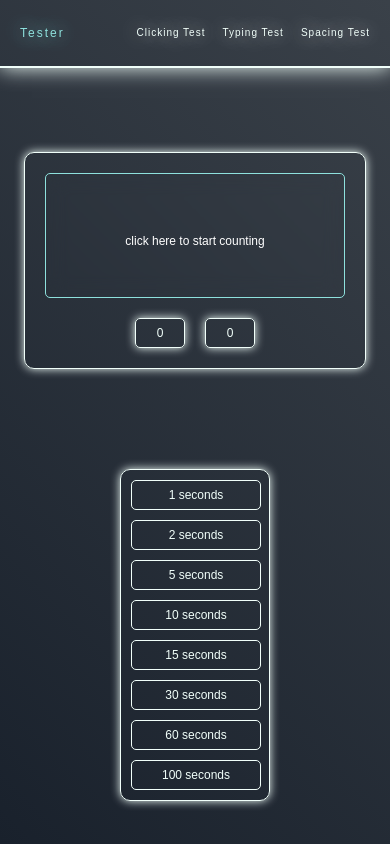
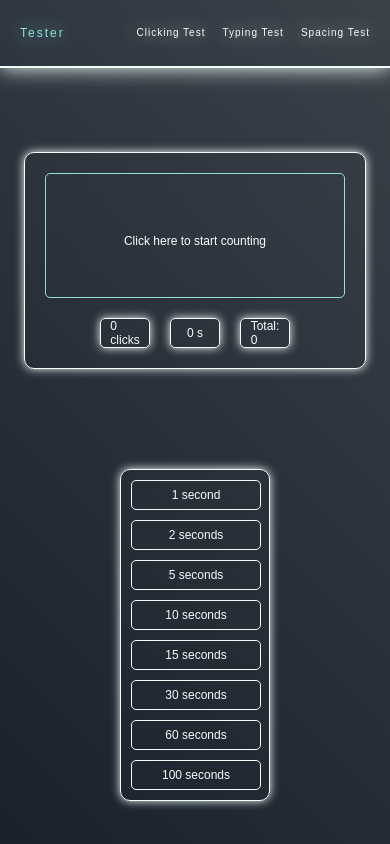
Before and after one commit to LucasNageI/click_test, a React (Vite) app: page / in a window 390 px wide. Built offline with nearby package versions, Linux system fonts and the light colour scheme.

Commit message:
counter y clicks dados

```diff
--- a/src/App.jsx
+++ b/src/App.jsx
@@ -1,16 +1,17 @@
-import React from 'react'
+import React, { useState } from 'react'
 import './App.css'
 import { Header, SpacingTest, TypingTest, ClickingTest, TestSeconds } from './Components/index.js'
 
 function App() {
 
+    const [selectedSeconds, setSelectedSeconds] = useState(0)
 
     return (
         <>
             <Header />
             <main className='main-container'>
-                <ClickingTest />
-                <TestSeconds />
+                <ClickingTest seconds={selectedSeconds} />
+                <TestSeconds setSelectedSeconds={setSelectedSeconds} />
             </main>
         </>
     )
--- a/src/Components/ClickingTest/ClickingTest.css
+++ b/src/Components/ClickingTest/ClickingTest.css
@@ -32,7 +32,7 @@
 }
 
 
-.times-clicked, .seconds {
+.times-clicked, .seconds, .total-clicks {
     display: flex;
     align-items: center;
     justify-content: center;
@@ -64,7 +64,7 @@
         font-size: 20px;
     }
 
-    .times-clicked, .seconds {
+    .times-clicked, .seconds, .total-clicks {
         width: 100px;
         height: 30px;
     }
@@ -76,7 +76,7 @@
         border-radius: 10px;
     }
 
-    .times-clicked, .seconds {
+    .times-clicked, .seconds, .total-clicks {
         width: 75px;
         height: 30px;
     }
@@ -109,7 +109,7 @@
         border-radius: 5px;
     }
 
-    .times-clicked, .seconds {
+    .times-clicked, .seconds, .total-clicks {
         width: 50px;
         font-size: 12px;
     }
@@ -123,7 +123,7 @@
         border-radius: 5px;
     }
 
-    .times-clicked, .seconds {
+    .times-clicked, .seconds, .total-clicks {
         width: 50px;
     }
 }
--- a/src/Components/ClickingTest/ClickingTest.jsx
+++ b/src/Components/ClickingTest/ClickingTest.jsx
@@ -1,30 +1,63 @@
-import React, { useState } from 'react'
+import React, { useState, useEffect, useRef } from 'react'
 import './ClickingTest.css'
 
-export const ClickingTest = () => {
+export const ClickingTest = ({ seconds }) => {
     const [is_counting, setChange] = useState(false)
-    const [seconds, setSeconds] = useState(0)
+    const [timesClicked, setClick] = useState(0)
+    const [remaining_seconds, setRemainingSeconds] = useState(seconds)
+    const intervalRef = useRef(null) // Usamos useRef para almacenar la referencia del intervalo
+    const [totalClicks, setTotalClicks] = useState(0)
 
-    const [timesClicked, setClick] = useState(0)
+    useEffect(() => {
+        return () => clearInterval(intervalRef.current) // Limpiar el intervalo cuando el componente se desmonta
+    }, [])
 
     const handleClickTest = () => {
-        setChange(!is_counting)
-        setClick((prevClicks) => prevClicks + 1)
+        if (!is_counting) {
+            // Si no está contando, inicia el conteo
+            setChange(true)
+            setTotalClicks(0)
+            setClick(1) // Cuenta el primer click
+            setRemainingSeconds(seconds) // Reinicia los segundos restantes
+
+            intervalRef.current = setInterval(() => {
+                setRemainingSeconds((prevRemainingSeconds) => {
+                    if (prevRemainingSeconds <= 1) {
+                        clearInterval(intervalRef.current) // Detener el intervalo cuando llega a 0
+                        setChange(false) // Detener el estado de counting
+                        setTotalClicks(timesClicked) // Guarda el total de clics
+                        return 0
+                    }
+                    return prevRemainingSeconds - 1
+                })
+            }, 1000)
+        } else {
+            // Si ya está contando, solo incrementa el contador de clicks
+            setClick((prevClicks) => prevClicks + 1)
+        }
     }
+
+    useEffect(() => {
+        // Cada vez que timesClicked cambia, se actualiza el total
+        if (!is_counting && remaining_seconds === 0) {
+            setTotalClicks(timesClicked)
+        }
+    }, [timesClicked, is_counting, remaining_seconds])
 
     return (
         <section className='main-page'>
             <div className='click-test-container'>
                 <button onClick={handleClickTest} className='click-test'>
                     <span className={`click-to-start ${is_counting}`}>
-                        click here to start counting
+                        {is_counting ? 'Counting...' : 'Click here to start counting'}
                     </span>
                 </button>
             </div>
 
             <div className='spans-container'>
-                <span className='times-clicked'>{timesClicked}</span>
-                <span className='seconds'>{seconds}</span>
+                <span className='times-clicked'>{timesClicked} clicks</span>
+                <span className='seconds'>{is_counting ? remaining_seconds : seconds} s</span>
+                <span className='total-clicks'>Total: {totalClicks}</span>
             </div>
         </section>
     )
--- a/src/Components/TestSeconds/TestSeconds.jsx
+++ b/src/Components/TestSeconds/TestSeconds.jsx
@@ -1,47 +1,51 @@
 import React from 'react'
 import './TestSeconds.css'
 
-export const TestSeconds = () => {
+export const TestSeconds = ({ setSelectedSeconds }) => {
+    const handleSelectSeconds = (seconds) => {
+        setSelectedSeconds(seconds)
+    }
+
     return (
         <section className='test-seconds-section'>
             <ul className='test-seconds-list'>
                 <li>
-                <button className='test-seconds-list-item'>
-                    <span className='test-seconds-list-item-span'>1 seconds</span>
+                    <button onClick={() => handleSelectSeconds(1)} className='test-seconds-list-item'>
+                        <span className='test-seconds-list-item-span'>1 second</span>
                     </button>
                 </li>
                 <li>
-                <button className='test-seconds-list-item'>
+                    <button onClick={() => handleSelectSeconds(2)} className='test-seconds-list-item'>
                         <span className='test-seconds-list-item-span'>2 seconds</span>
                     </button>
                 </li>
                 <li>
-                <button className='test-seconds-list-item'>
+                    <button onClick={() => handleSelectSeconds(5)} className='test-seconds-list-item'>
                         <span className='test-seconds-list-item-span'>5 seconds</span>
                     </button>
                 </li>
                 <li>
-                <button className='test-seconds-list-item'>
+                    <button onClick={() => handleSelectSeconds(10)} className='test-seconds-list-item'>
                         <span className='test-seconds-list-item-span'>10 seconds</span>
                     </button>
                 </li>
                 <li>
-                <button className='test-seconds-list-item'>
+                    <button onClick={() => handleSelectSeconds(15)} className='test-seconds-list-item'>
                         <span className='test-seconds-list-item-span'>15 seconds</span>
                     </button>
                 </li>
                 <li>
-                <button className='test-seconds-list-item'>
+                    <button onClick={() => handleSelectSeconds(30)} className='test-seconds-list-item'>
                         <span className='test-seconds-list-item-span'>30 seconds</span>
                     </button>
                 </li>
                 <li>
-                <button className='test-seconds-list-item'>
+                    <button onClick={() => handleSelectSeconds(60)} className='test-seconds-list-item'>
                         <span className='test-seconds-list-item-span'>60 seconds</span>
                     </button>
                 </li>
                 <li>
-                <button className='test-seconds-list-item'>
+                    <button onClick={() => handleSelectSeconds(100)} className='test-seconds-list-item'>
                         <span className='test-seconds-list-item-span'>100 seconds</span>
                     </button>
                 </li>
--- a/src/main.jsx
+++ b/src/main.jsx
@@ -1,11 +1,11 @@
 import React from 'react'
-import { StrictMode } from 'react'
 import { createRoot } from 'react-dom/client'
 import App from './App.jsx'
 import './index.css'
+import { BrowserRouter } from 'react-router-dom'
 
 createRoot(document.getElementById('root')).render(
-  <StrictMode>
-    <App />
-  </StrictMode>,
+    <BrowserRouter>
+        <App />
+  </BrowserRouter>
 )
```
Lines whose indentation alone changed are shown as unchanged.
